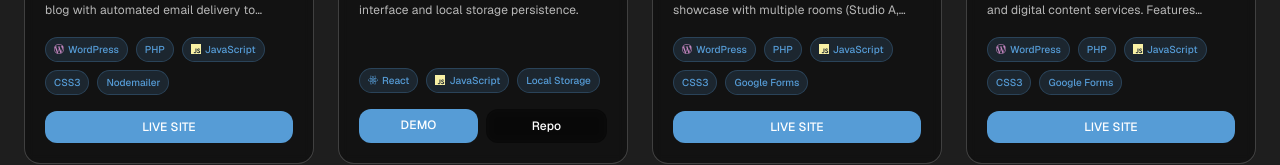
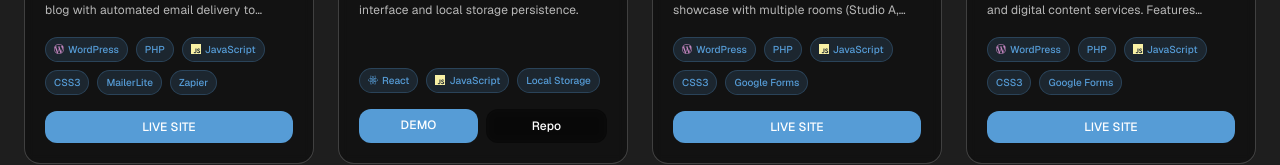
Before and after one commit to AlxAleman/portfolio, a React (Vite) app: page / in a window 1280 px wide. Shown: the part 6827-6992 px from the top of the page. Built offline with nearby package versions, Linux system fonts and the light colour scheme; no server answers; a web font is replaced by a local one.

Commit message:
Fix Primary Choices tech stack: Nodemailer -> MailerLite + Zapier

```diff
--- a/src/data/projects.js
+++ b/src/data/projects.js
@@ -43,9 +43,9 @@
   {
     id: 5,
     title: "Primary Choices",
-    description: "Personal website for coach Adam Halpern focused on Practical Wisdom. Features a blog with automated email delivery to subscribers via a custom JavaScript mailer integrated with WordPress.",
+    description: "Personal website for coach Adam Halpern focused on Practical Wisdom. Features a blog with automated email delivery to subscribers via MailerLite and Zapier integration with WordPress.",
     image: "/assets/projects/primarychoices.webp",
-    tech: ["WordPress", "PHP", "JavaScript", "CSS3", "Nodemailer"],
+    tech: ["WordPress", "PHP", "JavaScript", "CSS3", "MailerLite", "Zapier"],
     demo: "https://www.primarychoices.com",
     repo: null,
     type: "live"
```
